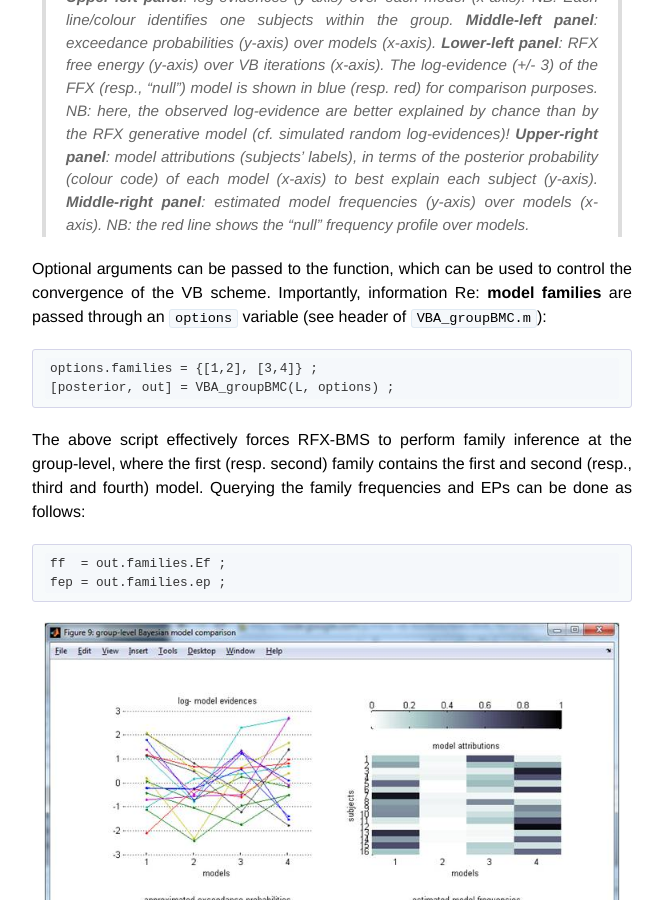
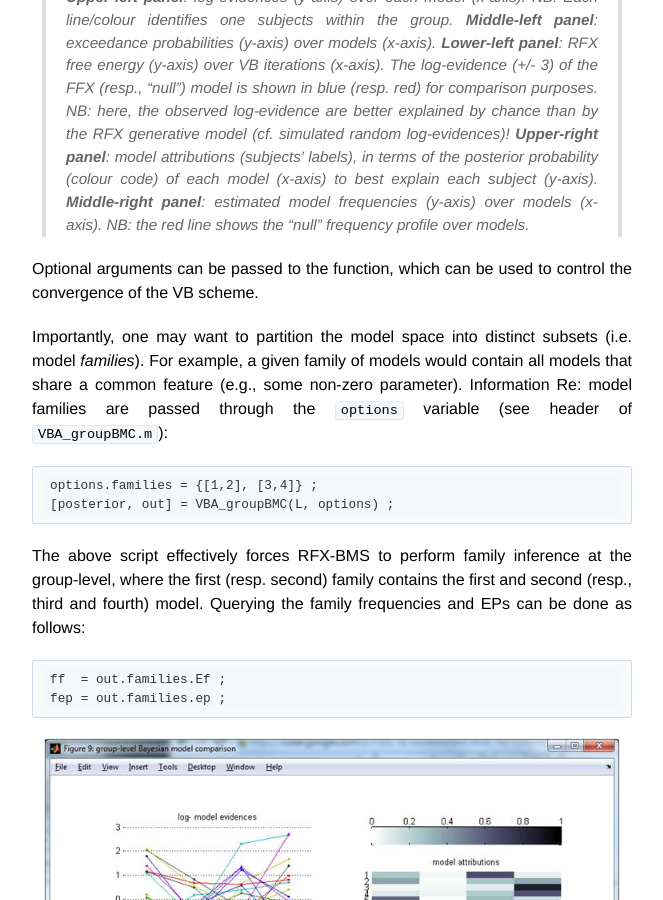
Before and after one commit to MBB-team/VBA-toolbox, a Jekyll site: the page built from _wiki/BMS-for-group-studies.md, in a window 1280 px wide and 900 px high, scrolled down 3703 px. Shown: the whole window, without its empty margins (308-971 px from the left). Built offline with Jekyll 4.4.1, drawn with Linux system fonts in a browser that asks for light colours; nearby versions of some CDN libraries; formulas are drawn with MathJax 3.

Commit message:
Update BMS-for-group-studies.md

````diff
--- a/_wiki/BMS-for-group-studies.md
+++ b/_wiki/BMS-for-group-studies.md
@@ -72,7 +72,9 @@ The graphical output of `VBA_groupBMC.m` is appended below (with random log-evid
 
 > **Upper-left panel**: log-evidences (y-axis) over each model (x-axis). NB: Each line/colour identifies one subjects within the group. **Middle-left panel**: exceedance probabilities (y-axis) over models (x-axis). **Lower-left panel**: RFX free energy (y-axis) over VB iterations (x-axis). The log-evidence (+/- 3) of the FFX (resp., "null") model is shown in blue (resp. red) for comparison purposes. NB: here, the observed log-evidence are better explained by chance than by the RFX generative model (cf. simulated random log-evidences)! **Upper-right panel**: model attributions (subjects' labels), in terms of the posterior probability (colour code) of each model (x-axis) to best explain each subject (y-axis). **Middle-right panel**: estimated model frequencies (y-axis) over models (x-axis). NB: the red line shows the "null" frequency profile over models.
 
-Optional arguments can be passed to the function, which can be used to control the convergence of the VB scheme. Importantly, information Re: **model families** are passed through an `options` variable (see header of `VBA_groupBMC.m`):
+Optional arguments can be passed to the function, which can be used to control the convergence of the VB scheme.
+
+Importantly, one may want to partition the model space into distinct subsets (i.e. model *families*). For example, a given family of models would contain all models that share a common feature (e.g., some non-zero parameter). Information Re: model families are passed through the `options` variable (see header of `VBA_groupBMC.m`):
 
 ```matlab
 options.families = {[1,2], [3,4]} ;
````
